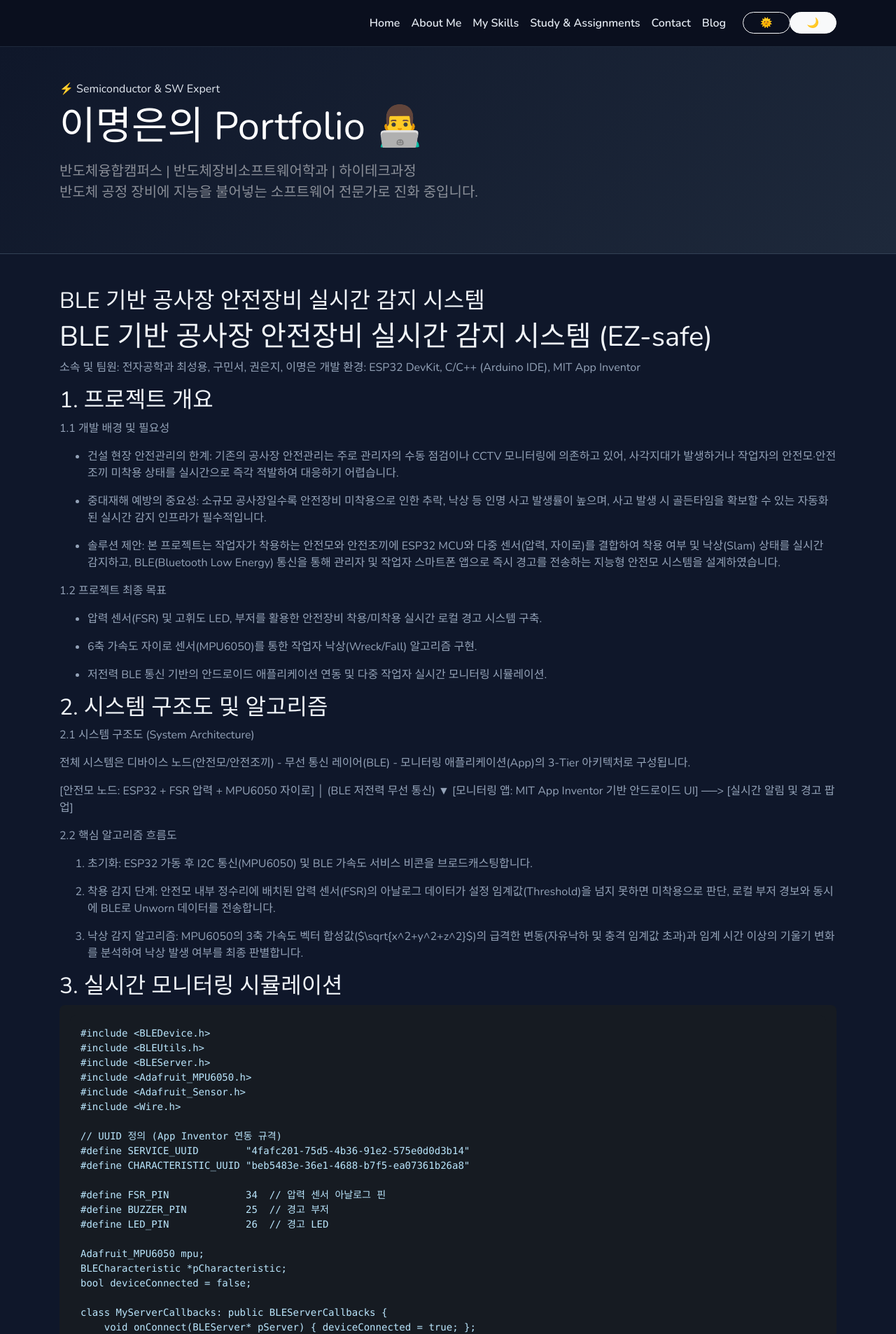
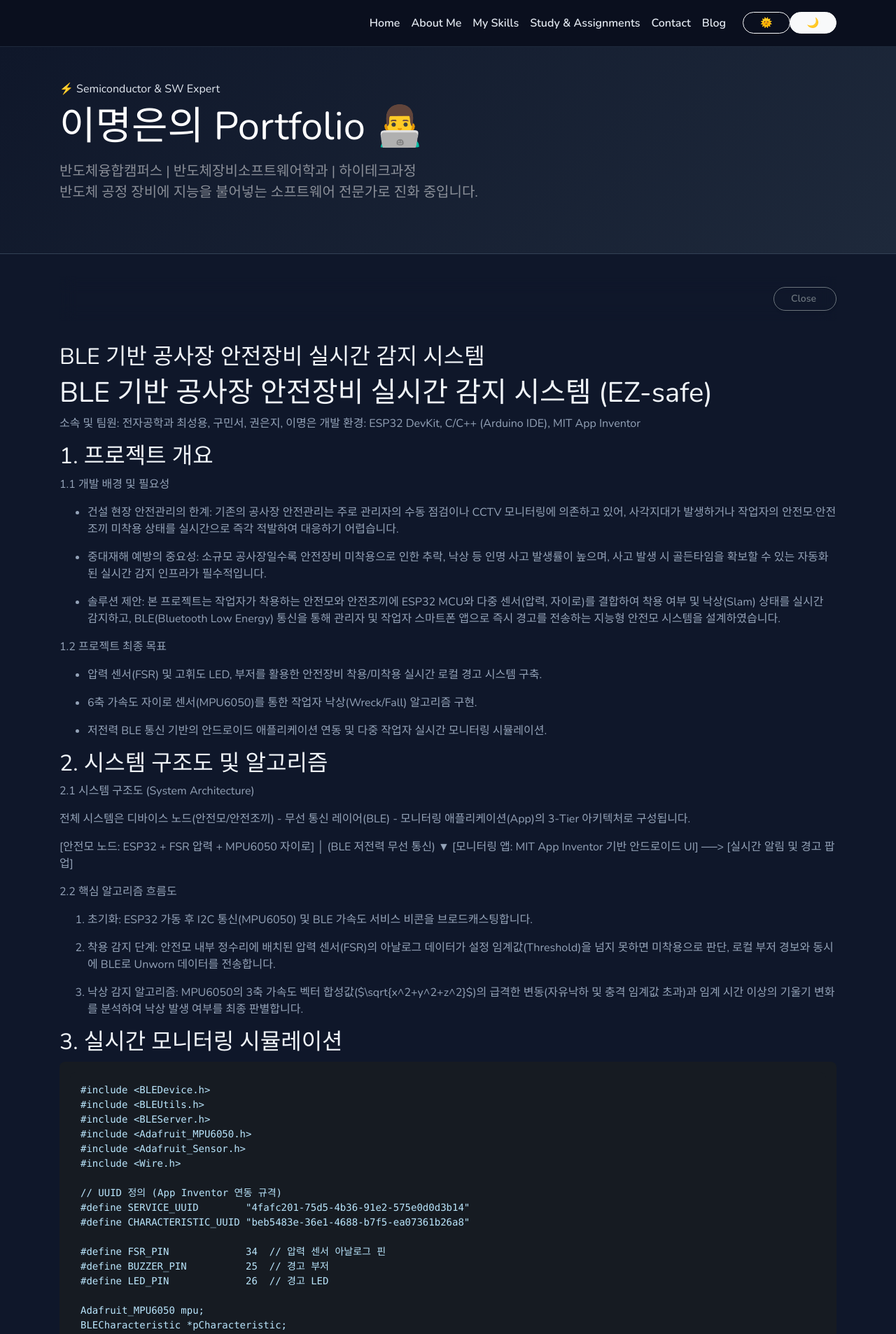
Before and after one commit to lee-myeong-eun/lee-myeong-eun.github.io, a Jekyll site: the page built from _pages/ble-notebook.md, in a window 1280 px wide. Shown: the top 1906 px of the page at 70% size. Built offline with Jekyll 4.4.1, drawn with Linux system fonts in a browser that asks for light colours.

Commit message:
Add sticky close toolbar to project pages and fix BLE image link

```diff
--- a/_layouts/default.html
+++ b/_layouts/default.html
@@ -9,12 +9,19 @@
   {% include navigation.html %} {% include header.html %}
   <!-- Page Content -->
   <div class="container mb-5 position-relative">
+    {% assign back_url = "" %}
     {% if page.url contains '/assignments/' and page.url != '/assignments/' %}
+      {% assign back_url = site.baseurl | append: "/assignments/" %}
+    {% elsif page.url contains '/projects/' %}
+      {% assign back_url = site.baseurl | append: "/" %}
+    {% endif %}
+
+    {% if back_url != "" %}
     <!-- 스크롤을 따라다니며 코드와 겹치지 않는 닫기(Close) 툴바 -->
     <div style="position: sticky; top: 0; z-index: 1020; display: flex; justify-content: flex-end; padding: 15px 0; background: var(--bg-nav); backdrop-filter: blur(12px); border-bottom: 1px solid var(--border-subtle); margin-bottom: 2rem; margin-top: -1rem;">
-      <a href="{{ site.baseurl }}/assignments/" class="btn btn-sm btn-outline-secondary shadow-sm"
+      <a href="{{ back_url }}" class="btn btn-sm btn-outline-secondary shadow-sm"
          style="font-weight: 600; border-radius: 6px; padding: 0.35rem 0.9rem; background: var(--bg-card);"
-         title="과제 아카이브로 돌아가기">
+         title="뒤로 가기">
         Close <i class="fa fa-times ml-1"></i>
       </a>
     </div>
```
Also changed, not shown: _pages/ble-notebook.md (+1 -1 lines).
